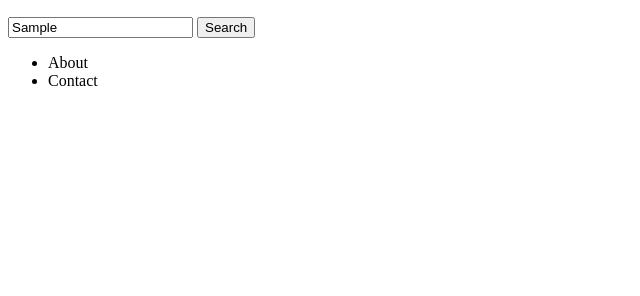
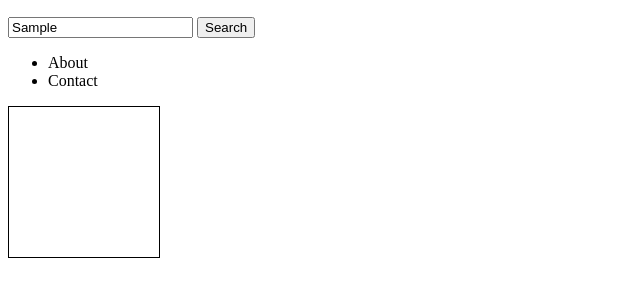
Before and after one commit to jraphael03/project02, a plain HTML site: page index.html in a window 1280 px wide. Both pictures are taken after typing "Sample" into the empty fields and a click on the button "Search". Shown: the part 50-346 px from the top of the page, without its empty margins (0-640 px from the left). Drawn offline with Linux system fonts and the light colour scheme.

Commit message:
added a css class for image box, started jquery code

```diff
--- /dev/null
+++ b/css/_media-primary.scss
@@ -0,0 +1,9 @@
+.media-primary{
+
+    .image{
+        float: left;
+        height: 150px;
+        width: 150px;
+        border: 1px solid black;
+    }
+}
--- /dev/null
+++ b/css/style.scss
@@ -0,0 +1 @@
+@import "media-primary";
--- a/index.html
+++ b/index.html
@@ -5,6 +5,7 @@
     <meta charset="UTF-8">
     <meta name="viewport" content="width=device-width, initial-scale=1.0">
     <title>Document</title>
+    <link rel="stylesheet" href="css/style.css">
 </head>
 
 <body>
@@ -36,8 +37,23 @@
 
     <script>
         //global variables
+        var $input = $('#search')
+        var $submit = $('#btn-primary')
+        var APIKEY = "RHgqhso0eRSPwx9pB5MgppVCRGhcF5A6";
+        var $image = $('.image')
 
         //get input value when the user presses submit
+        $submit.on('click', function(event){
+        //prevent page from refreshing keeping search
+        event.preventDefault();
+        //empties div container when requesting another search (images)
+        $image.empty();
+        var inputVal = $input.val();
+         //call getgiphy function and pass inputVal so we can call it in later function
+        getGiphy(inputVal);
+        //clears search bar after receiving results
+        $input.val(' ');
+      });
 
         //make git request to the giphy api with the input value
 
```
Also changed, not shown: css/style.css (added), 1 other file.
